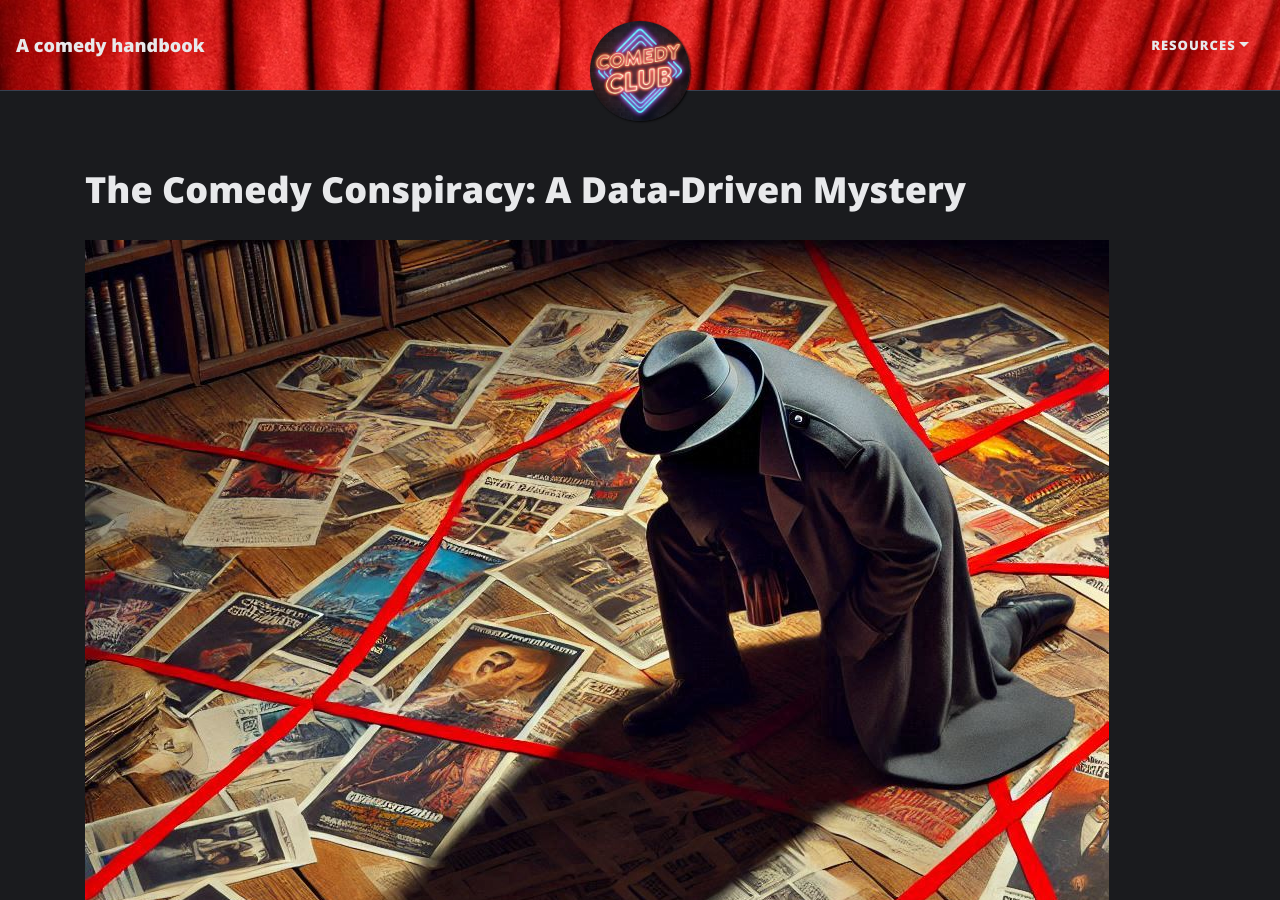
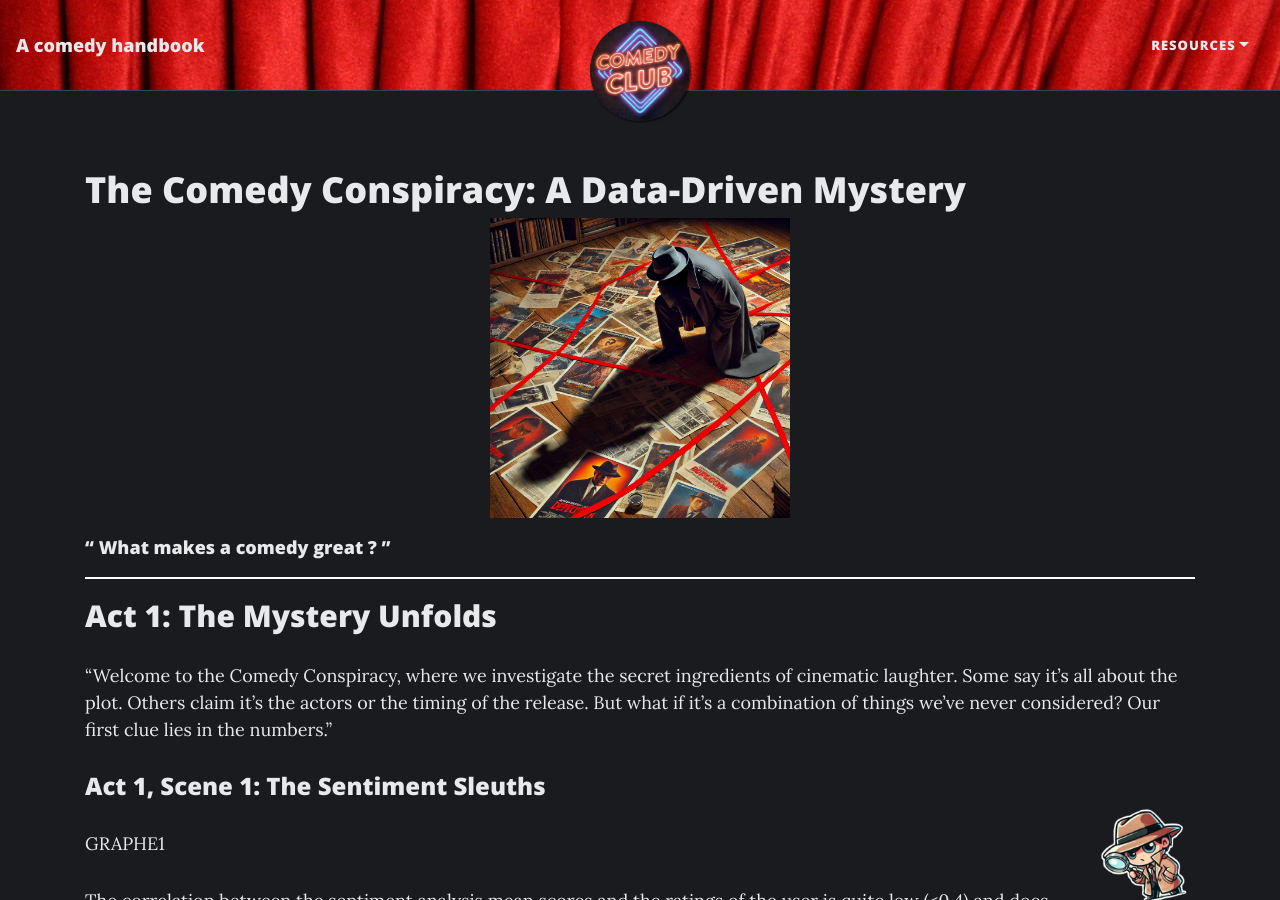
Before and after one commit to epfl-ada/ada-2024-project-adaptables, a Jekyll site: the page built from index.markdown, in a window 1280 px wide and 900 px high. Built offline with Jekyll 4.4.1, drawn with Linux system fonts in a browser that asks for light colours.

Commit message:
centered images

```diff
--- a/index.markdown
+++ b/index.markdown
@@ -3,7 +3,9 @@ layout: default
 title: "The Comedy Conspiracy: A Data-Driven Mystery"
 ---
 
-![ILLUSTRATION1](/assets/img/image1.png)
+<div style="text-align: center;">
+  <img src="/assets/img/image1.png" alt="Illustration1" width="300">
+</div>
 
 #### “ What makes a comedy great ? ”
 
@@ -15,7 +17,9 @@ title: "The Comedy Conspiracy: A Data-Driven Mystery"
 
 ### Act 1, Scene 1: The Sentiment Sleuths
 
-![CARTOON1](/assets/img/detective_sticker.png)
+<div style="text-align: center;">
+  <img src="/assets/img/detective_sticker.png" alt="Illustration2" style="float: right; width: 100px; margin-left: 20px;">
+</div>
 
 GRAPHE1
 
@@ -34,7 +38,9 @@ While comedies are generally thought to spread joy, sentiment analysis shows the
 
 ## Act 2: The Case of the Missing Awards
 
-![ILLUSTRATION2](/assets/img/clown_on_red_carpet.png)
+<div style="text-align: center;">
+  <img src="/assets/img/clown_on_red_carpet.png" alt="Illustration3" width="300">
+</div>
 
 **Narrator:** "Comedies rarely walk the red carpet, but why? Our next stop takes us to the glamorous world of Oscars and critical acclaim."
 
@@ -78,7 +84,9 @@ Despite differences in scale, one thing is clear: comedy consistently contribute
 
 ## Act 4: The Comedies Anatomy
 
-![ILLUSTRATION3](/assets/img/Detective_and_chalkboard.png)
+<div style="text-align: center;">
+  <img src="/assets/img/Detective_and_chalkboard.png" alt="Illustration4" width="300">
+</div>
 
 **Narrator:** "With the bigger picture in focus, we dive into the finer details. What makes audiences laugh, and why does it work?"
 
@@ -169,7 +177,9 @@ Insights:
 
 ### Act 5, Scene 1: The Title Trap
 
-![ILLUSTRATION4](/assets/img/Perfect_title.png)
+<div style="text-align: center;">
+  <img src="/assets/img/Perfect_title.png" alt="Illustration5" width="300">
+</div>
 
 ****Detective:**"A title’s like a first impression, choose the right words, and you could get the audience attention before the first laugh."
 
@@ -185,7 +195,9 @@ Frequently occurring humor-related keywords, such as Adventure, Love, and Crazy,
 
 ### Act 5, Scene 2: Timing Is Everything !
 
-![ILLUSTRATION5](/assets/img/Calendar_june.png)
+<div style="text-align: center;">
+  <img src="/assets/img/Calendar_june.png" alt="Illustration6" width="300">
+</div>
 
 **Narrator:** "When it comes to box office success, timing can make or break a movie."
 
```
